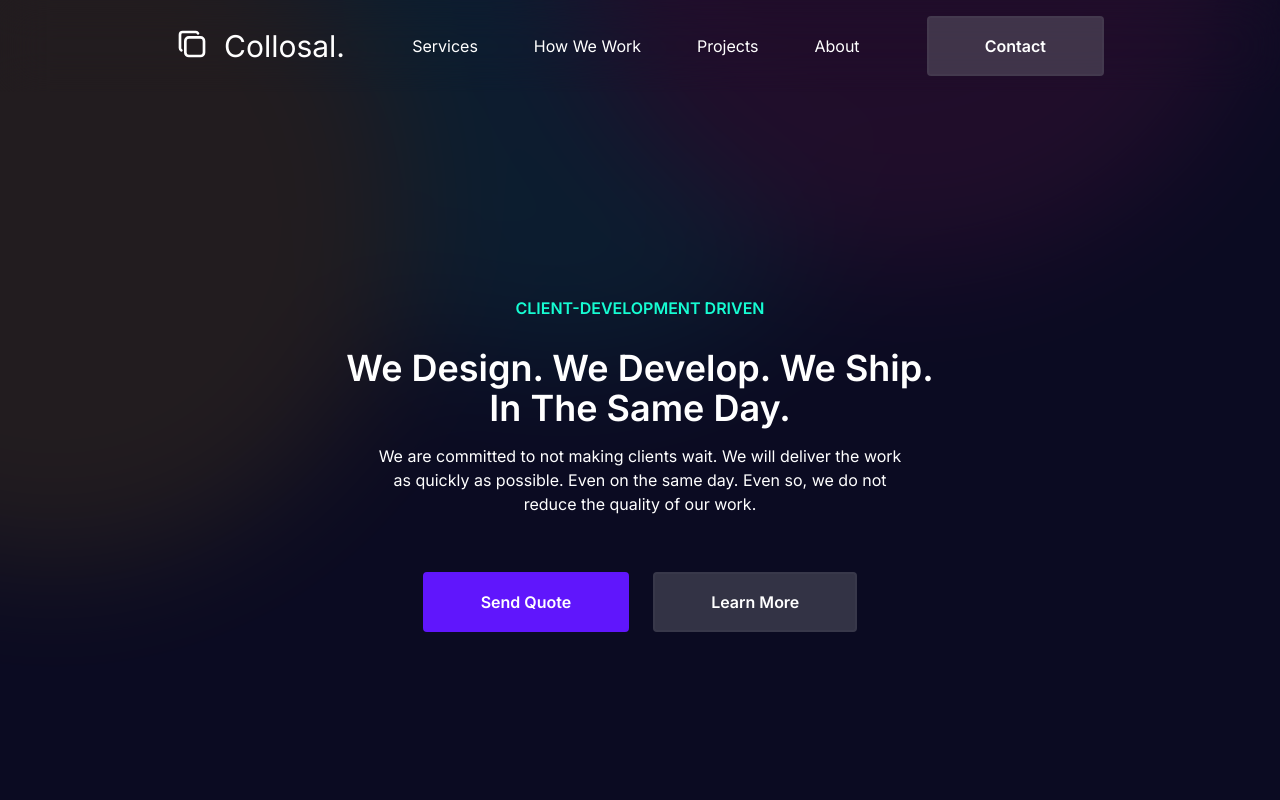
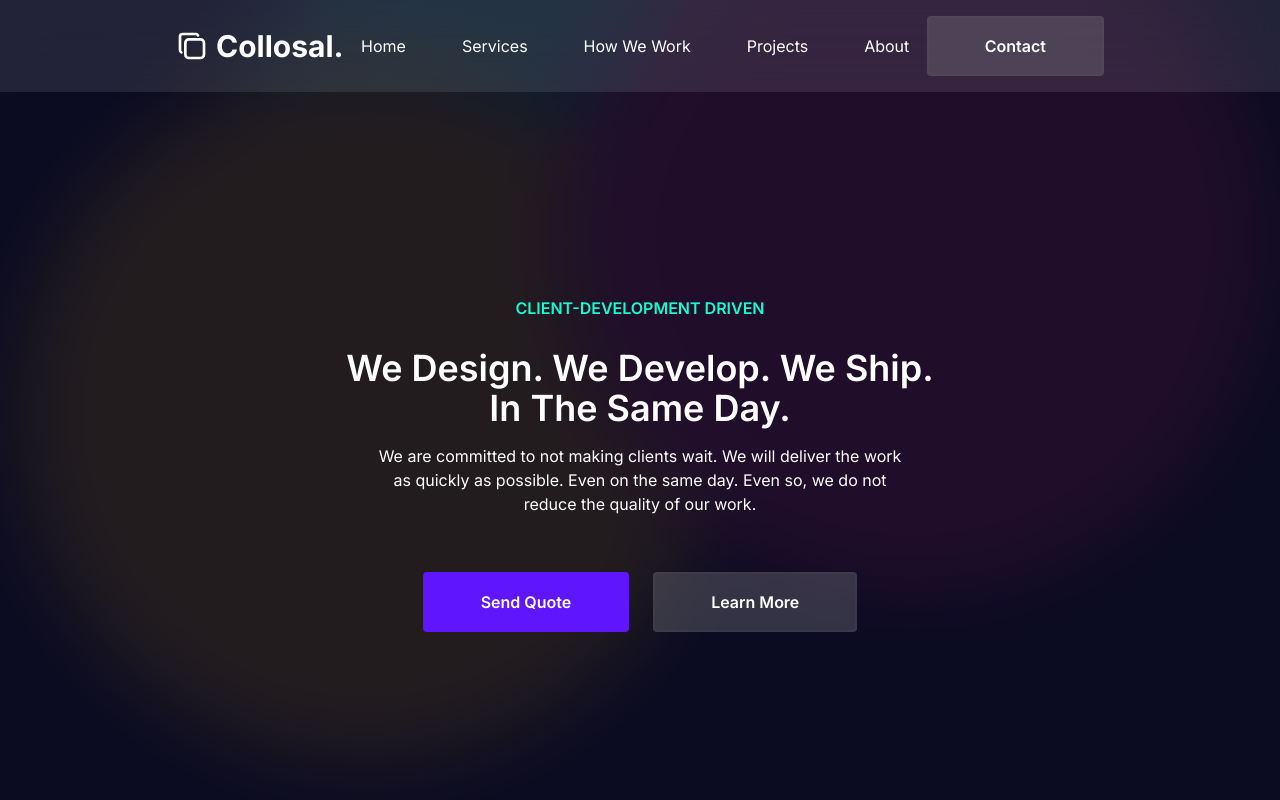
Before and after one commit to yorisofficial/collosal-dev, a Next.js app: page / in a window 1280 px wide. Shown: the top 800 px of the page. Built offline with nearby package versions, Linux system fonts and the light colour scheme.

Commit message:
Finish update home page
No bug issue in UI and compile structure JSX.

```diff
--- a/src/app/components/Footer.tsx
+++ b/src/app/components/Footer.tsx
@@ -6,8 +6,8 @@ const Footer = () => {
   return (
     <div className="flex w-full flex-col gap-32 py-4">
       <SendQuotes />
-      <div className="grid h-full w-full grid-cols-2 gap-6 px-4 text-white/50 xl:grid-cols-4 xl:gap-3 xl:px-44">
-        <div className="content-footer brand-footer col-span-2 flex w-full flex-col items-center justify-center xl:col-span-1 xl:items-start xl:justify-start">
+      <div className="grid h-full w-full grid-cols-2 gap-6 px-4 text-white/50 md:grid-cols-3 xl:grid-cols-4 xl:gap-3 xl:px-44">
+        <div className="content-footer brand-footer col-span-2 flex w-full flex-col items-start justify-start md:col-span-3 xl:col-span-1">
           <div className="flex gap-2">
             <svg
               xmlns="http://www.w3.org/2000/svg"
--- a/src/app/components/Navbar.tsx
+++ b/src/app/components/Navbar.tsx
@@ -1,25 +1,82 @@
-import { IconCopy } from "@tabler/icons-react";
+"use client";
+import { IconCopy, IconMenu, IconX } from "@tabler/icons-react";
 import Link from "next/link";
-import React from "react";
+import React, { useEffect, useRef } from "react";
 import Button from "./Button";
+import { usePathname } from "next/navigation";
 
 const Navbar = () => {
+  const PathName = usePathname();
+  const navbarRef = useRef(null);
+  const [mobileMenu, setMobileMenu] = React.useState(false);
+  const [isScrolled, setIsScrolled] = React.useState(false);
+  useEffect(() => {
+    const handleClickOutside = (event: MouseEvent) => {
+      if (
+        navbarRef.current &&
+        !(navbarRef.current as any).contains(event.target)
+      ) {
+        setMobileMenu(false);
+      }
+    };
+
+    document.addEventListener("mousedown", handleClickOutside);
+
+    return () => {
+      document.removeEventListener("mousedown", handleClickOutside);
+    };
+  }, []);
   const menus = [
+    { title: "Home", url: "/" },
     { title: "Services", url: "/service" },
     { title: "How We Work", url: "/work" },
     { title: "Projects", url: "/projects" },
     { title: "About", url: "/about" },
   ];
   return (
-    <div className="">
-      <nav className="fixed left-0 top-0 z-50 hidden w-full items-center justify-between bg-white/0 px-44 py-4 backdrop-blur-xl xl:flex">
-        <div className="header flex gap-3">
-          <Link href={"/"} className="flex gap-4 text-3xl">
+    <div>
+      <nav
+        ref={navbarRef}
+        className="fixed left-0 top-0 z-50 w-full bg-white/10 px-4 py-4 backdrop-blur-xl xl:flex xl:items-center xl:justify-between xl:px-44"
+      >
+        <div className="header flex w-full justify-between gap-3 xl:w-fit">
+          <Link
+            href={"/"}
+            className="flex items-center gap-2 text-xl font-bold xl:text-3xl"
+          >
             <IconCopy size={32} />
             Collosal.
           </Link>
+          <div className="flex text-white xl:hidden">
+            <Button
+              onClick={() => setMobileMenu(!mobileMenu)}
+              variant="secondary"
+              size="small"
+              ariaLabel="Open Menu"
+            >
+              {!mobileMenu ? <IconMenu /> : <IconX />}
+            </Button>
+          </div>
         </div>
-        <div className="body">
+        {mobileMenu && (
+          <div className="mobile-menus mt-8 text-center xl:hidden">
+            <div className="flex flex-col gap-8">
+              {menus.map((menu, index) => (
+                <Link
+                  href={menu.url}
+                  onClick={() => setMobileMenu(false)}
+                  key={index}
+                  className={`rounded-md py-4 font-semibold duration-500 hover:bg-white hover:text-black ${
+                    PathName === menu.url ? "bg-white text-black" : ""
+                  }`}
+                >
+                  {menu.title}
+                </Link>
+              ))}
+            </div>
+          </div>
+        )}
+        <div className="desktop-menus hidden xl:block">
           <ul className="flex gap-14">
             {menus.map((menu, index) => (
               <li key={index}>
@@ -28,7 +85,7 @@ const Navbar = () => {
             ))}
           </ul>
         </div>
-        <div className="cta-button">
+        <div className="cta-button hidden xl:block">
           <Button variant="secondary" size="large">
             Contact
           </Button>
--- a/src/app/components/SendQuotes.tsx
+++ b/src/app/components/SendQuotes.tsx
@@ -5,7 +5,7 @@ import Link from "next/link";
 const SendQuotes = () => {
   return (
     <div>
-      <div className="flex flex-col items-start justify-center gap-4 py-6 xl:flex-row xl:px-44">
+      <div className="flex flex-col items-start justify-center gap-4 py-6 md:px-16 xl:flex-row">
         <h1 className="w-full text-center text-3xl font-bold xl:max-w-[589px] xl:text-start">
           We have prepared everything, it is time for you to tell the problem
         </h1>
--- a/src/app/components/Undercontruction.tsx
+++ b/src/app/components/Undercontruction.tsx
@@ -5,12 +5,14 @@ import Footer from "./Footer";
 
 const Undercontruction = () => {
   return (
-    <div className="mt-32">
+    <div className="mt-32 px-4 xl:px-44">
       <div className="flex h-[60vh] w-full flex-col items-center justify-center gap-4">
         <div className="rounded-full bg-white/10 px-8 py-2">
-          <h1 className="text-3xl font-semibold">Page Undercontruction</h1>
+          <h1 className="text-center text-3xl font-semibold">
+            Page Undercontruction
+          </h1>
         </div>
-        <p className="w-1/2 text-center">
+        <p className="text-center xl:w-1/2">
           Lorem ipsum dolor sit amet consectetur adipisicing elit. Veritatis,
           omnis sit qui doloribus quo sequi alias fugiat id accusamus earum enim
           dolorum ipsam ipsa beatae similique ex ducimus neque eveniet officia
--- a/src/app/page.tsx
+++ b/src/app/page.tsx
@@ -115,10 +115,10 @@ export default function Home() {
             </Button>
           </div>
         </div>
-        <div className="absolute h-full w-full opacity-10 blur-3xl filter xl:block">
-          <div className="absolute -left-1/4 -top-1/4 z-10 h-32 w-32 rounded-full bg-yellow-500 xl:h-[700px] xl:w-[700px]"></div>
-          <div className="absolute -top-1/2 right-0 z-0 h-32 w-32 -translate-x-1/2 rounded-full bg-teal-500 xl:h-[700px] xl:w-[700px]"></div>
-          <div className="absolute -top-1/3 right-0 z-10 h-32 w-32 -translate-y-1/3 rounded-full bg-pink-600 xl:h-[700px] xl:w-[700px]"></div>
+        <div className="absolute -z-10 h-full w-full opacity-10 blur-2xl filter xl:block">
+          <div className="-translate-y-1/5 -left-1/5 -top-1/5 absolute z-10 h-32 w-32 rounded-full bg-yellow-500 xl:h-[700px] xl:w-[700px]"></div>
+          <div className="absolute -top-1/4 right-0 z-0 h-32 w-32 -translate-x-1/2 rounded-full bg-teal-500 xl:h-[700px] xl:w-[700px]"></div>
+          <div className="-top-1/5 absolute right-0 z-10 h-32 w-32 -translate-y-1/4 rounded-full bg-pink-600 xl:h-[700px] xl:w-[700px]"></div>
         </div>
       </div>
       <div className="feature-card relative grid h-full w-full grid-cols-1 items-center justify-center gap-4 md:grid-cols-3 xl:gap-8 xl:px-44">
```
